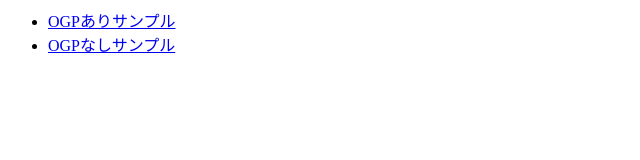
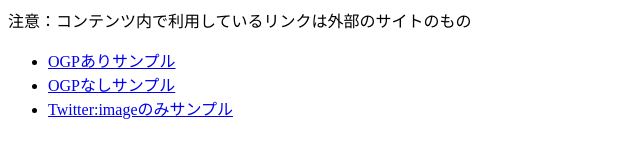
Before and after one commit to su-u/sample-rss, a plain HTML site: page index.html in a window 1280 px wide. Shown: the whole page, without its empty margins (0-640 px from the left). Drawn offline with Linux system fonts and the light colour scheme.

Commit message:
Update index.html

```diff
--- a/index.html
+++ b/index.html
@@ -1,5 +1,6 @@
 <html>
   <body>
+    注意：コンテンツ内で利用しているリンクは外部のサイトのもの
     <ul>
       <li>
         <a href="/1/rss.xml">OGPありサンプル</a>
@@ -7,6 +8,9 @@
       <li>
         <a href="/2/rss.xml">OGPなしサンプル</a>
       </li>
+      <li>
+        <a href="/3/rss.xml">Twitter:imageのみサンプル</a>
+      </li>
   </ul>
   </body>
 </html>
```
